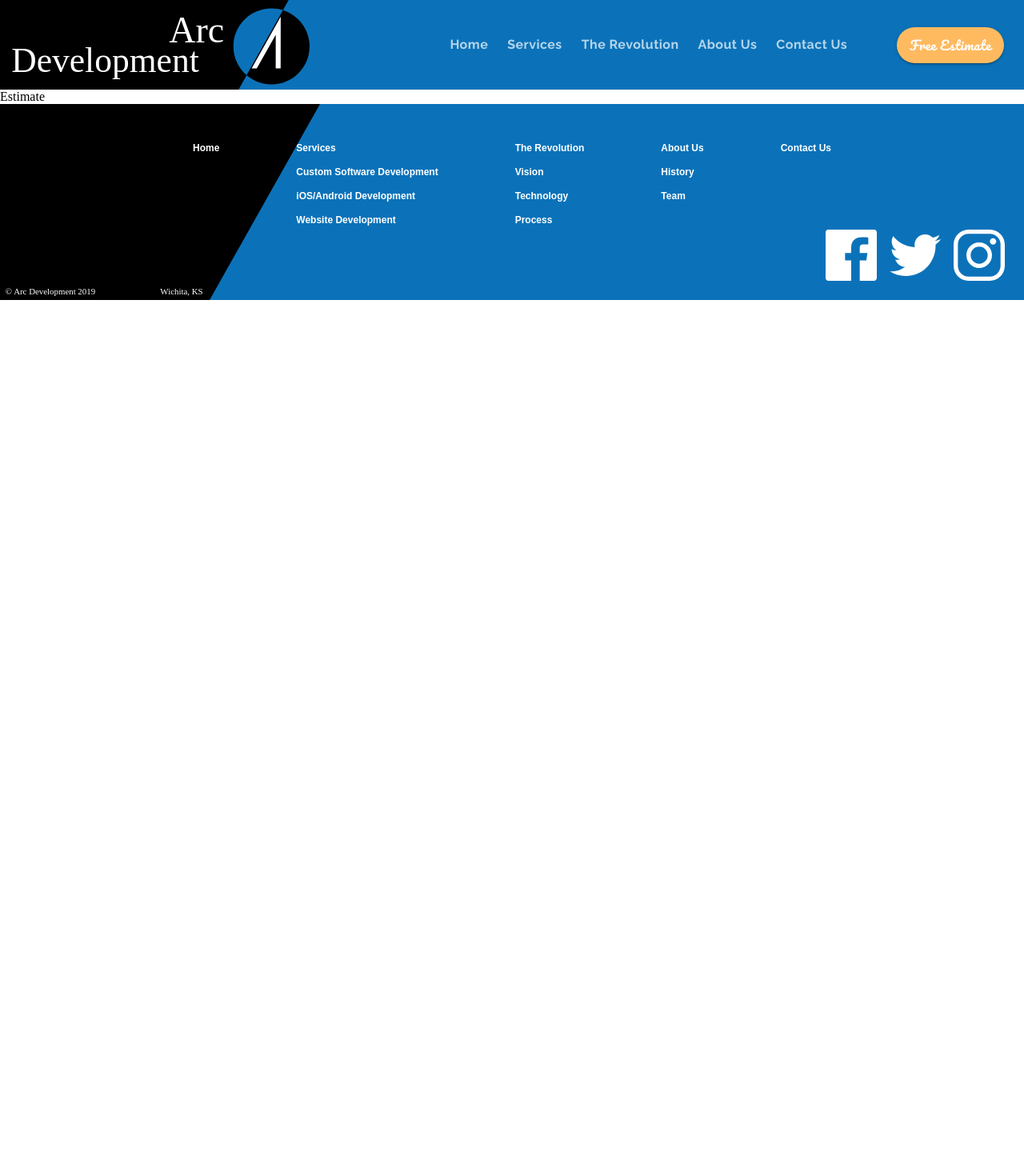
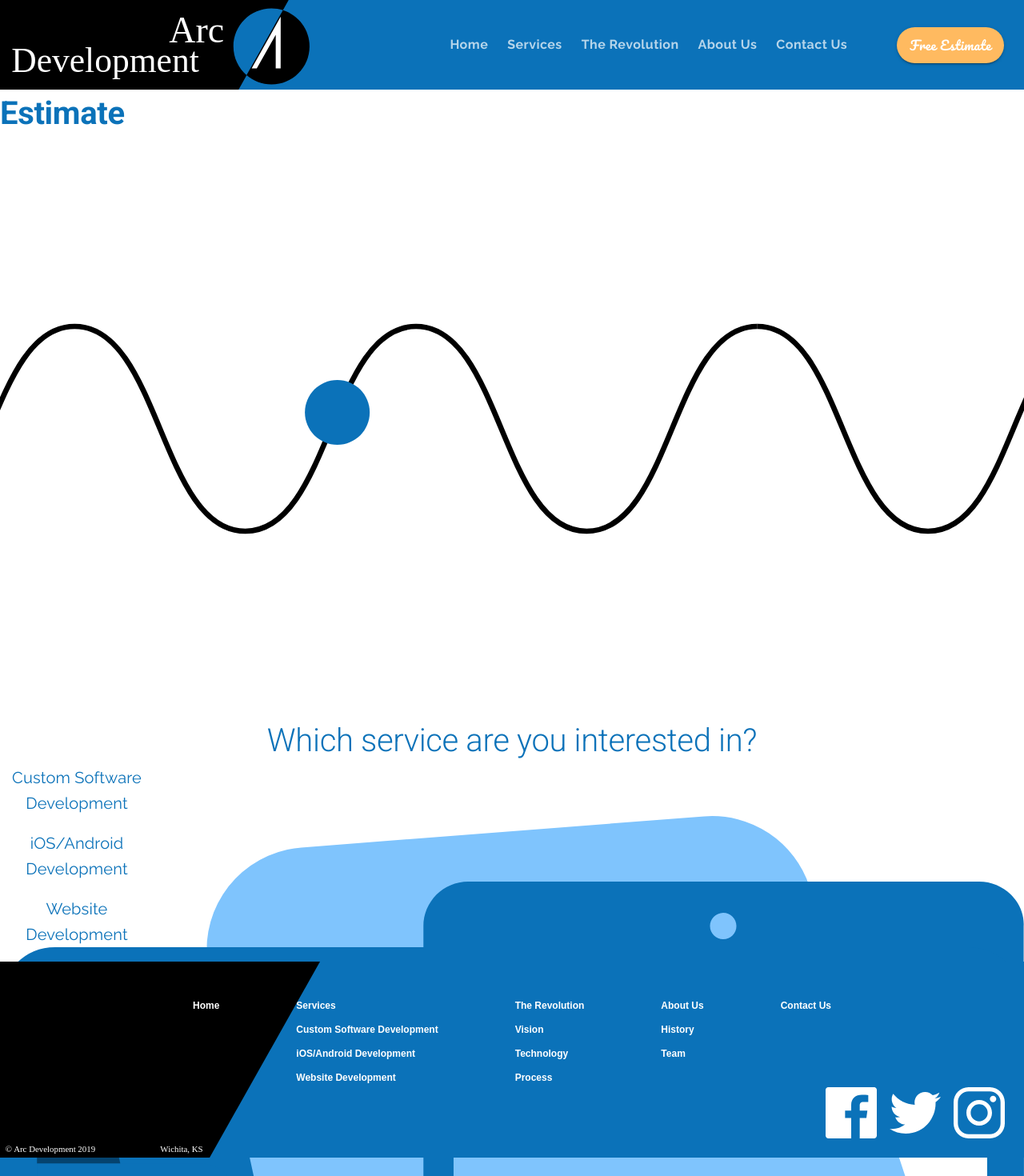
Before and after one commit to badgerine/arc-development, a React (Create React App) app: page /estimate in a window 1280 px wide. Shown: the top 1470 px of the page at 80% size. Before the commit the page ends 800 px from the top, so only its background shows below. Built offline with nearby package versions, Linux system fonts and the light colour scheme.

Commit message:
S10#134 estimate page - setup

```diff
--- a/src/App.js
+++ b/src/App.js
@@ -13,6 +13,7 @@ import Websites from './components/Websites';
 import Revolution from './components/Revolution';
 import About from './components/About';
 import Contact from './components/Contact';
+import Estimate from './components/Estimate';
 
 function App() {
   const [value, setValue] = useState(0);
@@ -31,7 +32,7 @@ function App() {
           <Route exact path='/revolution' render={(props) => <Revolution {...props} setValue={setValue} />} />
           <Route exact path='/about' render={(props) => <About {...props} setValue={setValue} />} />
           <Route exact path='/contact' render={(props) => <Contact {...props} setValue={setValue} />} />
-          <Route exact path='/estimate' component={() => <div>Estimate</div>} />
+          <Route exact path='/estimate' render={(props) => <Estimate {...props} setValue={setValue} />} />
         </Switch>
         <Footer setValue={setValue} setSelectedIndex={setSelectedIndex}/>
       </BrowserRouter>
--- /dev/null
+++ b/src/components/Estimate.js
@@ -0,0 +1,110 @@
+import React from 'react';
+import Lottie from 'react-lottie';
+import { Link } from 'react-router-dom';
+import { makeStyles, useTheme } from '@material-ui/core/styles';
+import Grid from '@material-ui/core/Grid';
+import Button from '@material-ui/core/Button';
+import IconButton from '@material-ui/core/IconButton';
+import Typography from '@material-ui/core/Typography';
+import useMediaQuery from '@material-ui/core/useMediaQuery';
+import Hidden from '@material-ui/core/Hidden';
+
+import check from '../assets/check.svg';
+import send from '../assets/send.svg';
+import software from '../assets/software.svg';
+import mobile from '../assets/mobile.svg';
+import website from '../assets/website.svg'
+import backArrow from '../assets/backArrow.svg';
+import forwardArrow from '../assets/forwardArrow.svg';
+import backArrowDisabled from '../assets/backArrowDisabled.svg'
+import forwardArrowDisabled from '../assets/forwardArrowDisabled.svg'
+import camera from '../assets/camera.svg'
+import upload from '../assets/upload.svg'
+import person from '../assets/person.svg'
+import persons from '../assets/persons.svg'
+import people from '../assets/people.svg'
+import info from '../assets/info.svg'
+import bell from '../assets/bell.svg'
+import users from '../assets/users.svg'
+import iphone from '../assets/iphone.svg'
+import gps from '../assets/gps.svg'
+import customized from '../assets/customized.svg'
+import data from '../assets/data.svg'
+import android from '../assets/android.svg'
+import globe from '../assets/globe.svg'
+import biometrics from '../assets/biometrics.svg';
+
+import estimateAnimation from '../animations/estimateAnimation/data.json';
+
+const useStyles = makeStyles(theme => ({
+
+}));
+
+const Estimate = (props) => {
+  const classes = useStyles();
+  const theme = useTheme();
+
+  const defaultOptions = {
+    loop: true,
+    autoplay: true,
+    animationData: estimateAnimation,
+    rendererSettings: {
+      preserveAspectRatio: 'xMidYMid slice'
+    }
+  };
+
+  return (
+    <Grid container direction='row'>
+      <Grid item container direction='column'>
+        <Grid item>
+          <Typography variant='h2'>Estimate</Typography>
+        </Grid>
+        <Grid item>
+          <Lottie options={defaultOptions} height='100%/' width='100%' />
+        </Grid>
+      </Grid>
+      <Grid item container direction='column'>
+        <Grid item>
+          <Typography variant='h2' align='center' style={{ fontWeight: 300 }}>
+            Which service are you interested in?
+          </Typography>
+        </Grid>
+        <Grid item container>
+          <Grid item container direction='column'>
+            <Grid item style={{maxWidth: '12em' }}>
+              <Typography variant='h6' align='center'>
+                Custom Software Development
+              </Typography>
+            </Grid>
+            <Grid item>
+              <img src={software} alt='three floating screens'/>
+            </Grid>
+          </Grid>
+
+          <Grid item container direction='column'>
+            <Grid item style={{maxWidth: '12em' }}>
+              <Typography variant='h6' align='center'>
+                iOS/Android Development
+              </Typography>
+            </Grid>
+            <Grid item>
+              <img src={mobile} alt='phones and tablet outline'/>
+            </Grid>
+          </Grid>
+          <Grid item container direction='column'>
+            <Grid item style={{maxWidth: '12em' }}>
+              <Typography variant='h6' align='center'>
+                Website Development
+            </Typography>
+            </Grid>
+            <Grid item>
+              <img src={website} alt='computer outline'/>
+            </Grid>
+          </Grid>
+        </Grid>
+      </Grid>
+    </Grid>
+  )
+}
+
+export default Estimate;
--- a/src/ui/Theme.js
+++ b/src/ui/Theme.js
@@ -49,6 +49,11 @@ export default createMuiTheme({
       fontSize: '1.75rem',
       color: customBlue,
       fontWeight: 700
+    },
+    h6: {
+      fontFamily: 'Raleway',
+      color: customBlue,
+      fontWeight: 500
     },
     subtitle1: {
       fontSize: '1.25rem',
```
